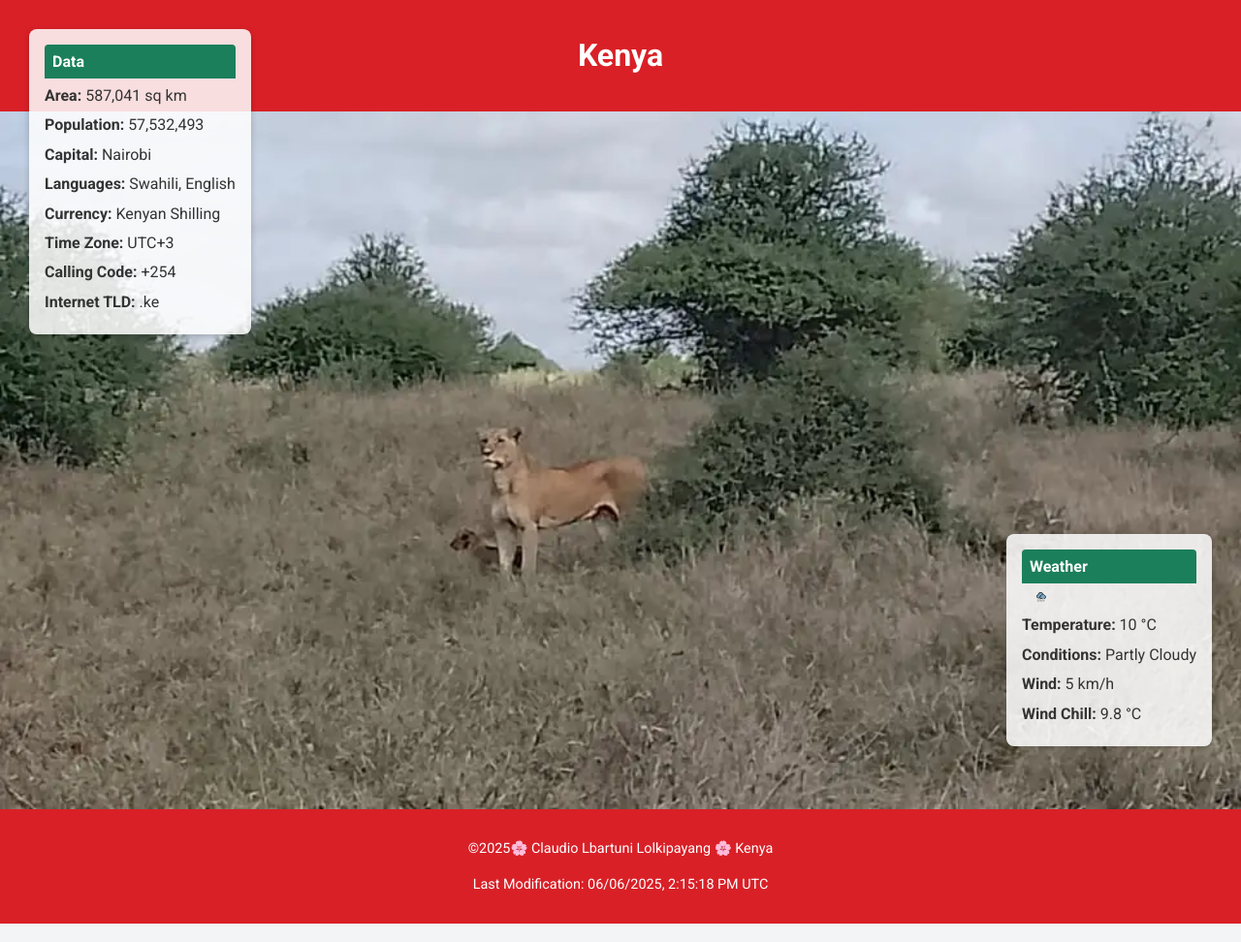
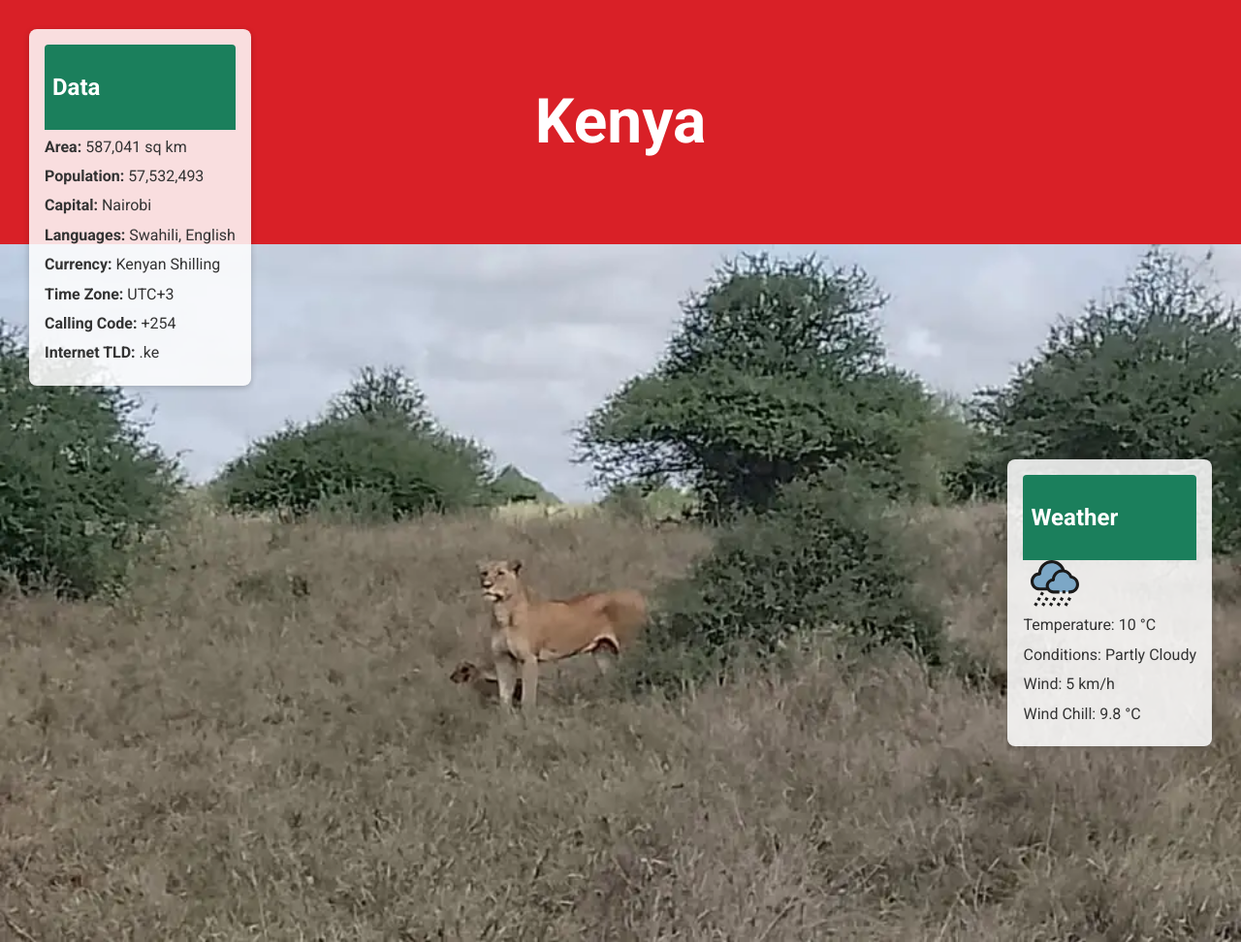
Before and after one commit to lolkipayang/wdd131, a plain HTML site: page place.html in a window 1280 px wide. Shown: the top 972 px of the page at 97% size. Drawn offline with Linux system fonts and the light colour scheme.

Commit message:
rubric correction

```diff
--- a/place.html
+++ b/place.html
@@ -14,20 +14,23 @@
     <script src="scripts/place.js" defer></script>
 </head>
 <body>
-    <header>Kenya</header>
+    <header>
+        <h1>Kenya</h1></header>
 
     <main>
         <div class="banner">
             <picture>
                 <!-- For small screens -->
-                <source srcset="images/lionesses.webp" type="image/webp" media="(max-width: 768px)">
+                <source srcset="images/lionesses.webp" media="(max-width: 768px)" alt="Lionesses in Nairobi National Park">
 
                 <!-- For larger screens -->
-                <img srcset="images/lionesseslying.webp" type="image/webp" class="banner-img">
+                <img srcset="images/lionesseslying.webp" class="banner-img" alt="Lionesses at Nairobi National Park">
             </picture>
         </div>
             <div class="content-box data-box">
-                <div class="title">Data</div>
+                <div class="title">
+                    <h2>Data</h2>
+                </div>
                 <div class="info">
                     <p><strong>Area:</strong> 587,041 sq km</p>
                     <p><strong>Population:</strong> 57,532,493</p>
@@ -40,13 +43,15 @@
                 </div>
             </div>
             <div class="content-box weather-box">
-                <div class="title">Weather </div>
-                <img src="images/cloud.svg" alt="Cloudy" class="weather-icon" width="10px" height="10px">
+                <div class="title">
+                    <h2>Weather</h2>
+                </div>
+                <img src="images/cloud.svg" alt="Cloudy" class="weather-icon">
                 <div class="info">
-                    <p><strong>Temperature:</strong> 10 °C</p>
-                    <p><strong>Conditions:</strong> Partly Cloudy</p>
-                    <p><strong>Wind:</strong> 5 km/h</p>
-                    <p><strong>Wind Chill:</strong> 9.8 °C</p>
+                    <p>Temperature: 10 °C</p>
+                    <p>Conditions: Partly Cloudy</p>
+                    <p>Wind: 5 km/h</p>
+                    <p>Wind Chill: 9.8 °C</p>
                 </div>
             </div>
 
--- a/styles/place.css
+++ b/styles/place.css
@@ -91,7 +91,7 @@ main {
 
 /* Weather Icon (optional style) */
 .weather-icon {
-    width: 24px;
+    width: 50px;
     vertical-align: middle;
     margin-left: 0.5em;
 }
```
